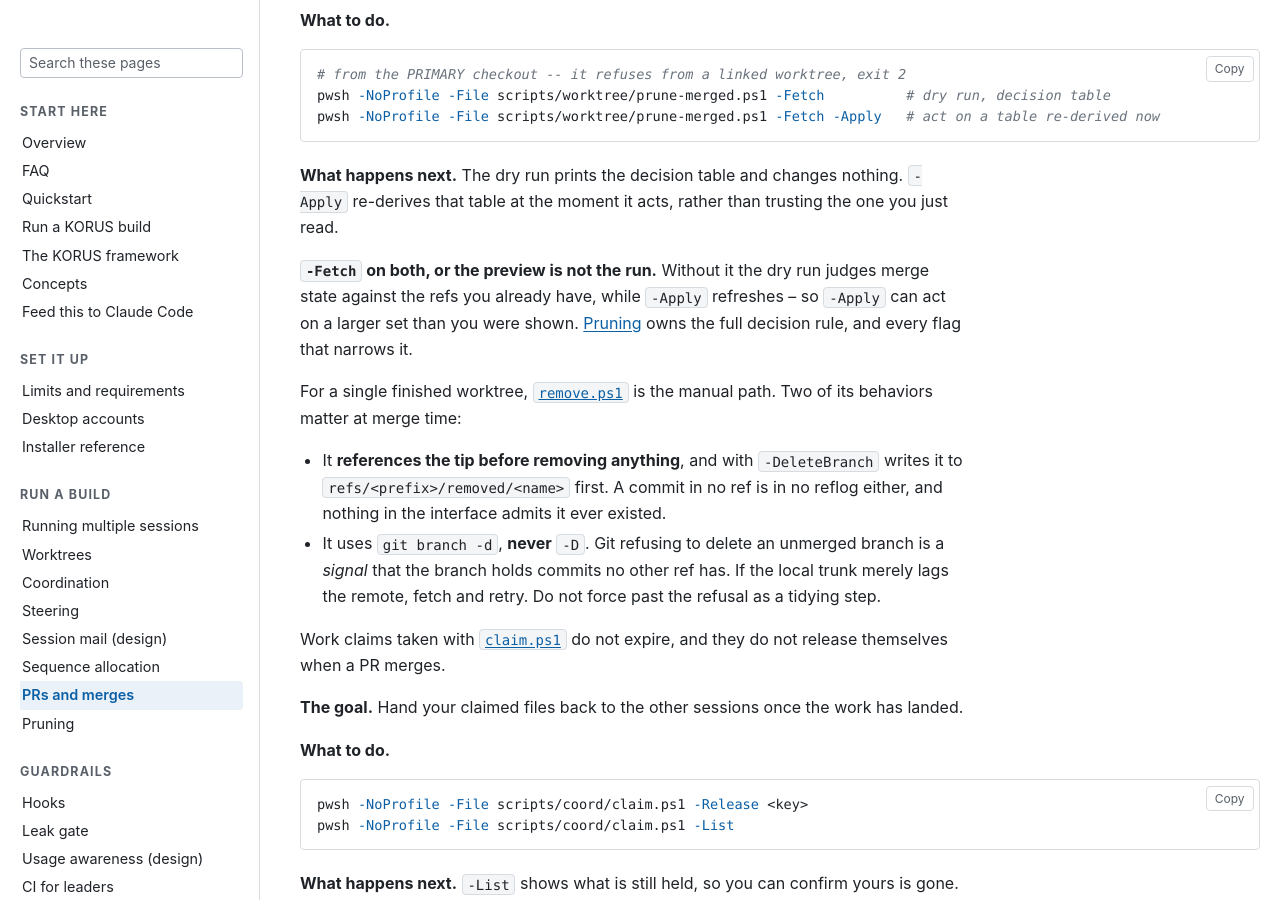
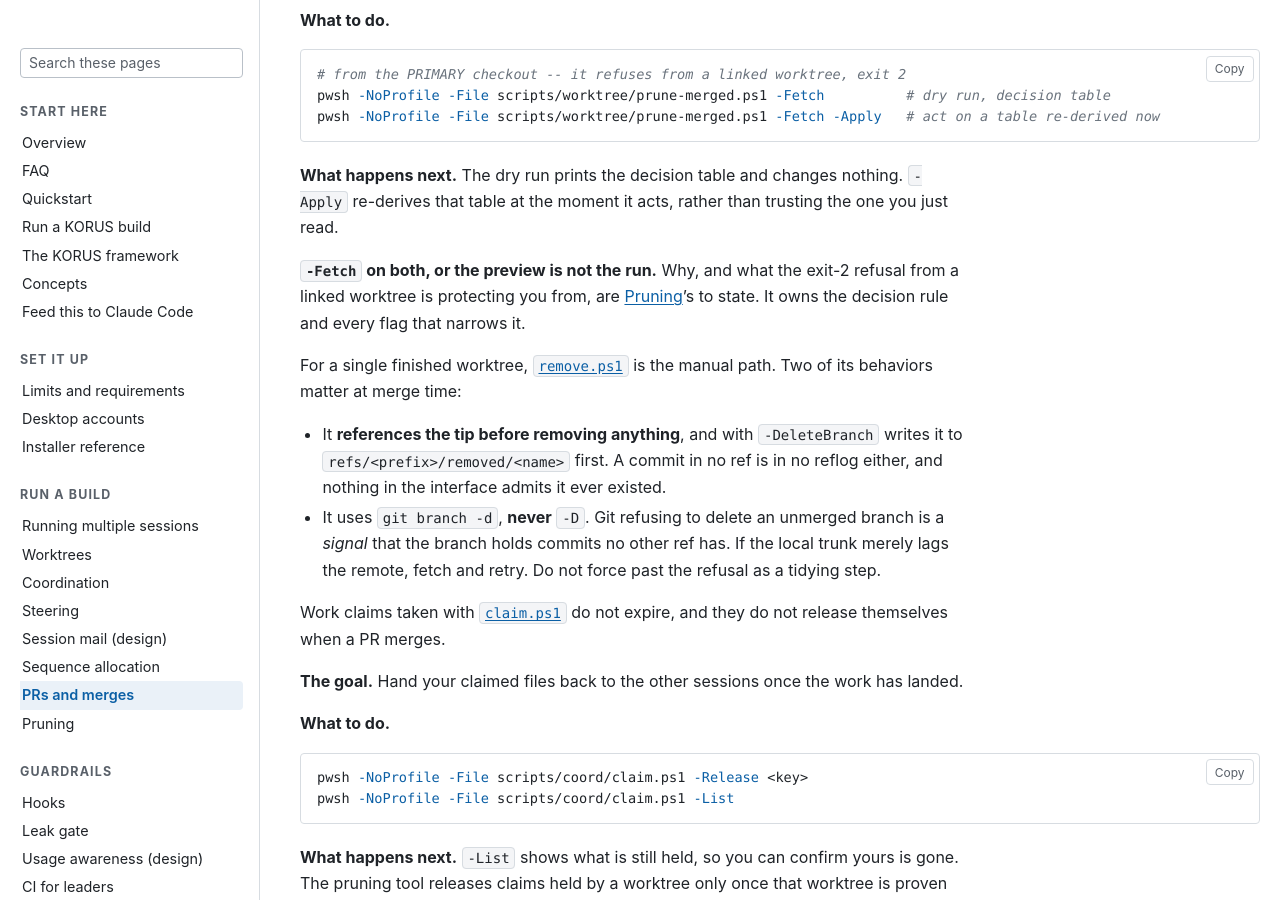
Before and after one commit to wshallwshall/claude-multisession, a Jekyll site: the page built from docs/PR-AND-MERGE.md, in a window 1280 px wide and 900 px high, scrolled down 9971 px. Built offline with Jekyll 4.4.1, drawn with Linux system fonts in a browser that asks for light colours; our own code applies the rules of GitHub Pages for plain Markdown files.

Commit message:
Defer the prune preview rule to the page that owns it (#82)
#81 restated PRUNING.md's `-Fetch` rule on PR-AND-MERGE.md rather than pointing at
it. The peer session holding PRUNING.md confirmed from its diff that it had not
reworded that claim, and named a better anchor than the one I would have picked:
`## A wrong-cwd run must refuse loudly, never green no-op` explains the exit-2
refusal rather than merely asserting the requirement.

So the restated paragraph now links that section instead. One less copy of a fact
this page does not own, which is what the review flagged and #81 only half fixed.

Independently verified that #80 does not falsify anything of mine. It rewrites
PRUNING.md's exit-code row for 1 -- "without destroying anything" becomes "without
leaving anything broken on disk", because a sticky fence stop is a partial run
rather than a failure. Grepping the corpus for the old wording returns exactly one
hit, PRUNING.md:343, which is the line #80 changes. The two other pages matching
`REFUSED` are unrelated: WORKTREES.md:497 quotes the real refusal string, and
index.md:86 is SVG label text in the collision-gate diagram.

Site builds clean; the cross-page anchor was verified against the built HTML.
194 tests pass.

Co-authored-by: Claude Opus 5 <noreply@anthropic.com>

```diff
--- a/docs/PR-AND-MERGE.md
+++ b/docs/PR-AND-MERGE.md
@@ -379,9 +379,10 @@ pwsh -NoProfile -File scripts/worktree/prune-merged.ps1 -Fetch -Apply   # act on
 **What happens next.** The dry run prints the decision table and changes nothing. `-Apply`
 re-derives that table at the moment it acts, rather than trusting the one you just read.
 
-**`-Fetch` on both, or the preview is not the run.** Without it the dry run judges merge state against
-the refs you already have, while `-Apply` refreshes -- so `-Apply` can act on a larger set than you
-were shown. [Pruning](PRUNING.md) owns the full decision rule, and every flag that narrows it.
+**`-Fetch` on both, or the preview is not the run.** Why, and what the exit-2 refusal from a linked
+worktree is protecting you from, are
+[Pruning](PRUNING.md#a-wrong-cwd-run-must-refuse-loudly-never-green-no-op)'s to state. It owns the
+decision rule and every flag that narrows it.
 
 For a single finished worktree, [`remove.ps1`](https://claude-multisession.pages.dev/scripts/worktree/remove.ps1) is the manual path. Two
 of its behaviors matter at merge time:
```
